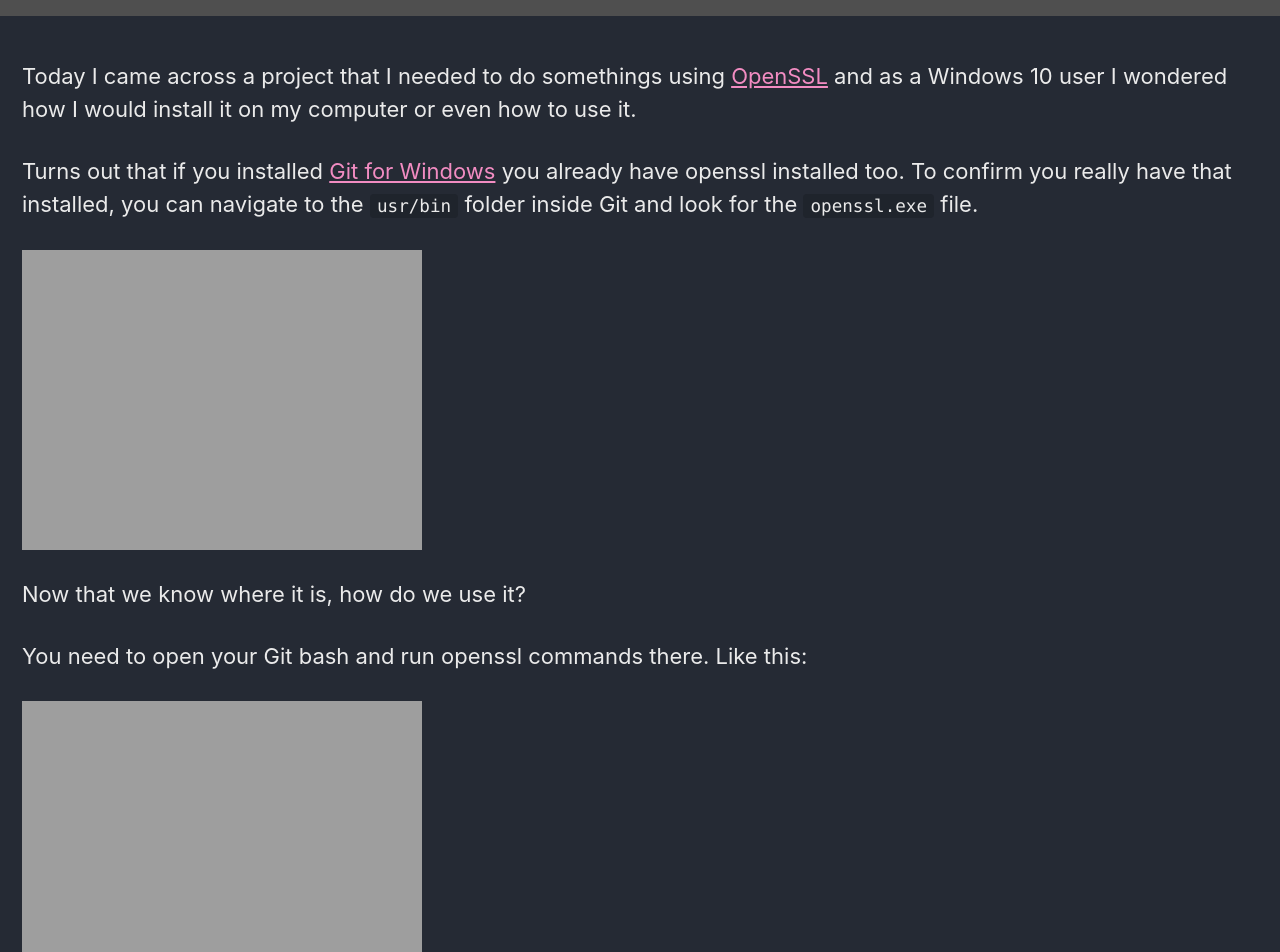
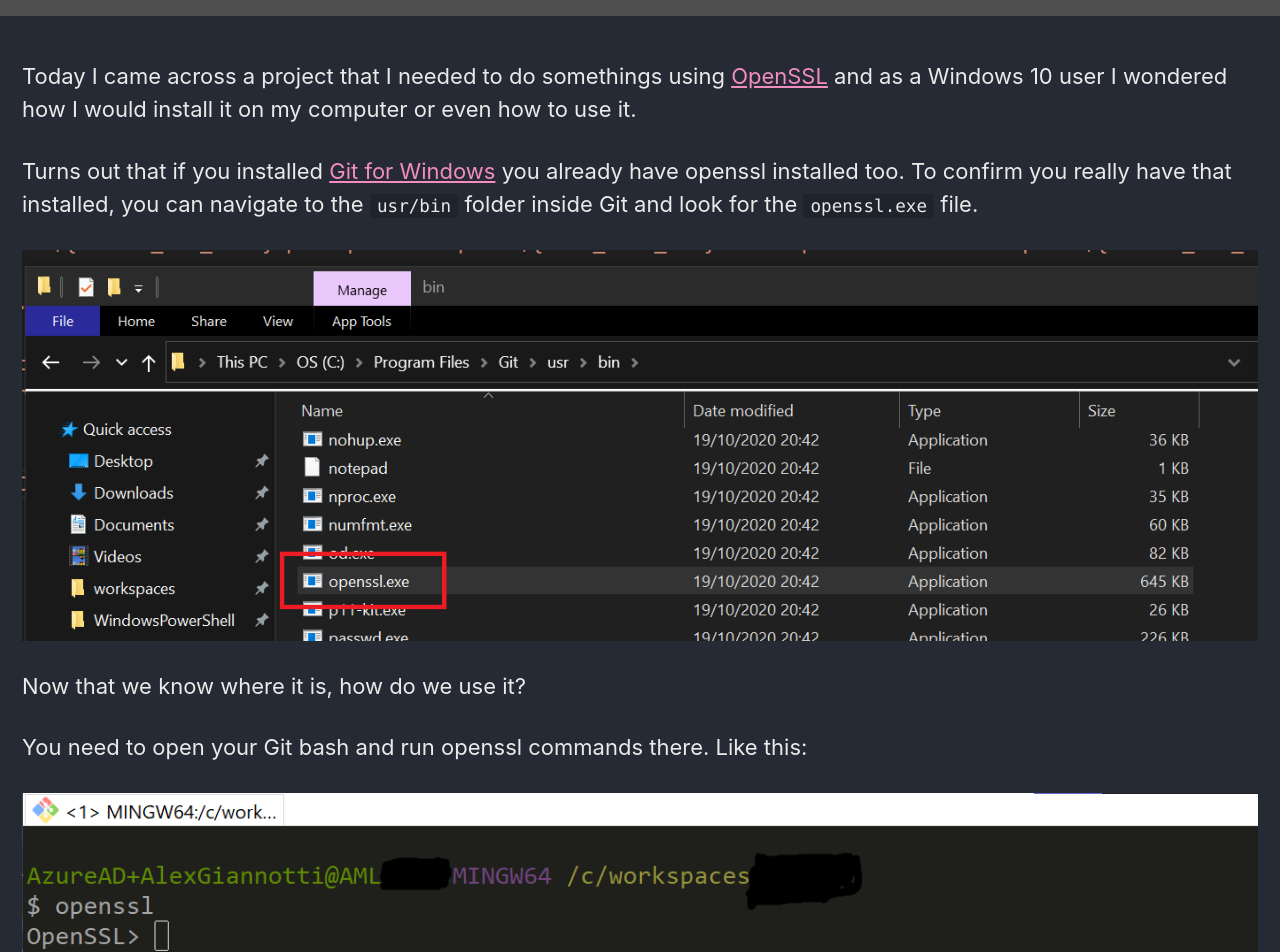
Before and after one commit to devopschefs/blog, a Jekyll site: the page built from _posts/2020-12-11-openssl-on-windows.md, in a window 1280 px wide. Shown: the part 409-1361 px from the top of the page. Built offline with Jekyll 4.4.1, drawn with Linux system fonts in a browser that asks for light colours; cached includes are drawn as plain includes; grey boxes are pictures that could not be loaded.

Commit message:
fix: images and posts links

```diff
--- a/_posts/2020-12-11-openssl-on-windows.md
+++ b/_posts/2020-12-11-openssl-on-windows.md
@@ -20,13 +20,13 @@
 
 Turns out that if you installed [Git for Windows](https://git-scm.com/downloads) you already have openssl installed too. To confirm you really have that installed, you can navigate to the `usr/bin` folder inside Git and look for the `openssl.exe` file.
 
-[![opensslonwindows_folder]({{ site.url }}{{ site.baseurl }}/assets/images/posts_images/opensslonwindows_folder.png)]({{ site.url }}{{ site.baseurl }}/assets/images/posts_images/opensslonwindows_folder.png)
+[![opensslonwindows_folder]({{ site.url }}/assets/images/posts_images/opensslonwindows_folder.png)]({{ site.url }}/assets/images/posts_images/opensslonwindows_folder.png)
 
 Now that we know where it is, how do we use it?
 
 You need to open your Git bash and run openssl commands there. Like this:
 
-[![opensslonwindows_gitbash]({{ site.url }}{{ site.baseurl }}/assets/images/posts_images/opensslonwindows_gitbash.png)]({{ site.url }}{{ site.baseurl }}/assets/images/posts_images/opensslonwindows_gitbash.png)
+[![opensslonwindows_gitbash]({{ site.url }}/assets/images/posts_images/opensslonwindows_gitbash.png)]({{ site.url }}/assets/images/posts_images/opensslonwindows_gitbash.png)
 
 Hope you liked this post and that we helped you. Thanks for visiting us!
 
```
Also changed, not shown: _posts/2020-11-13-azure-study-guide-part1.md (+1 -1 lines), _posts/2020-11-27-azure-study-guide-part2.md (+1 -1 lines).
